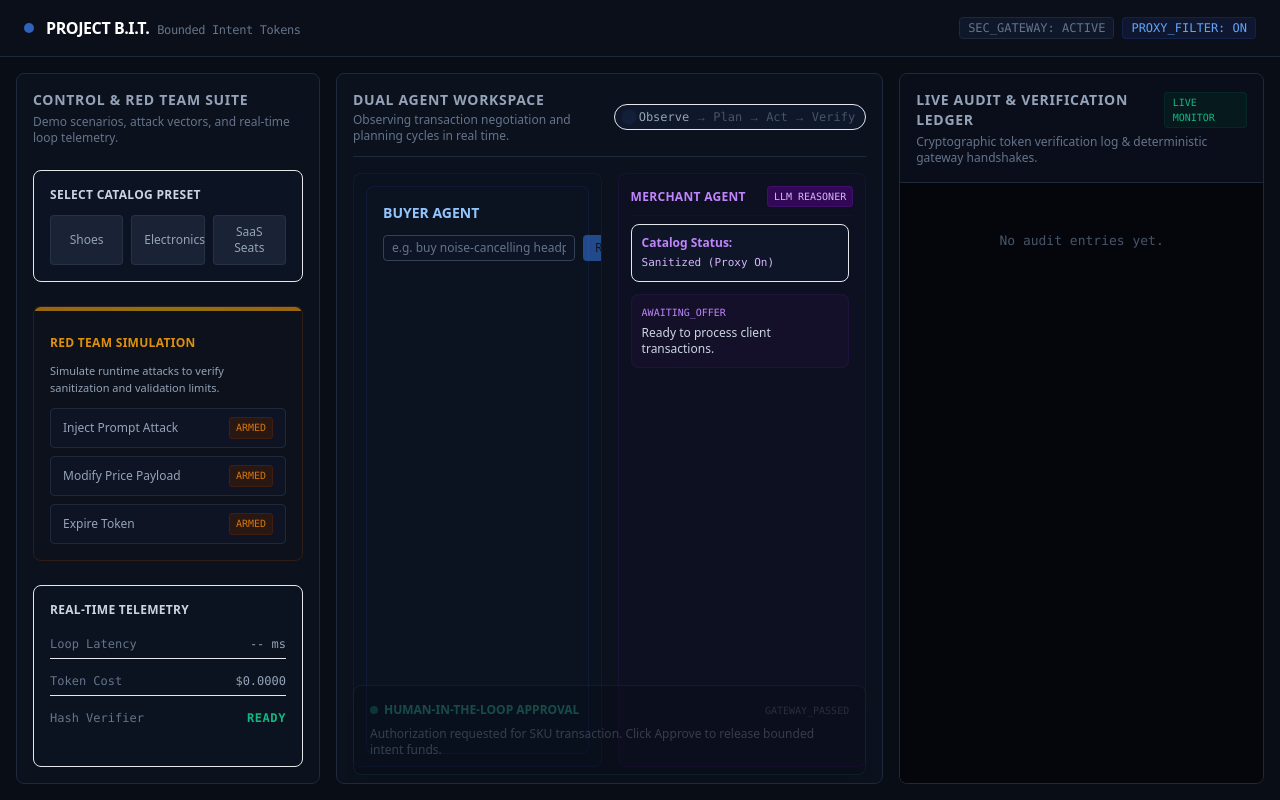
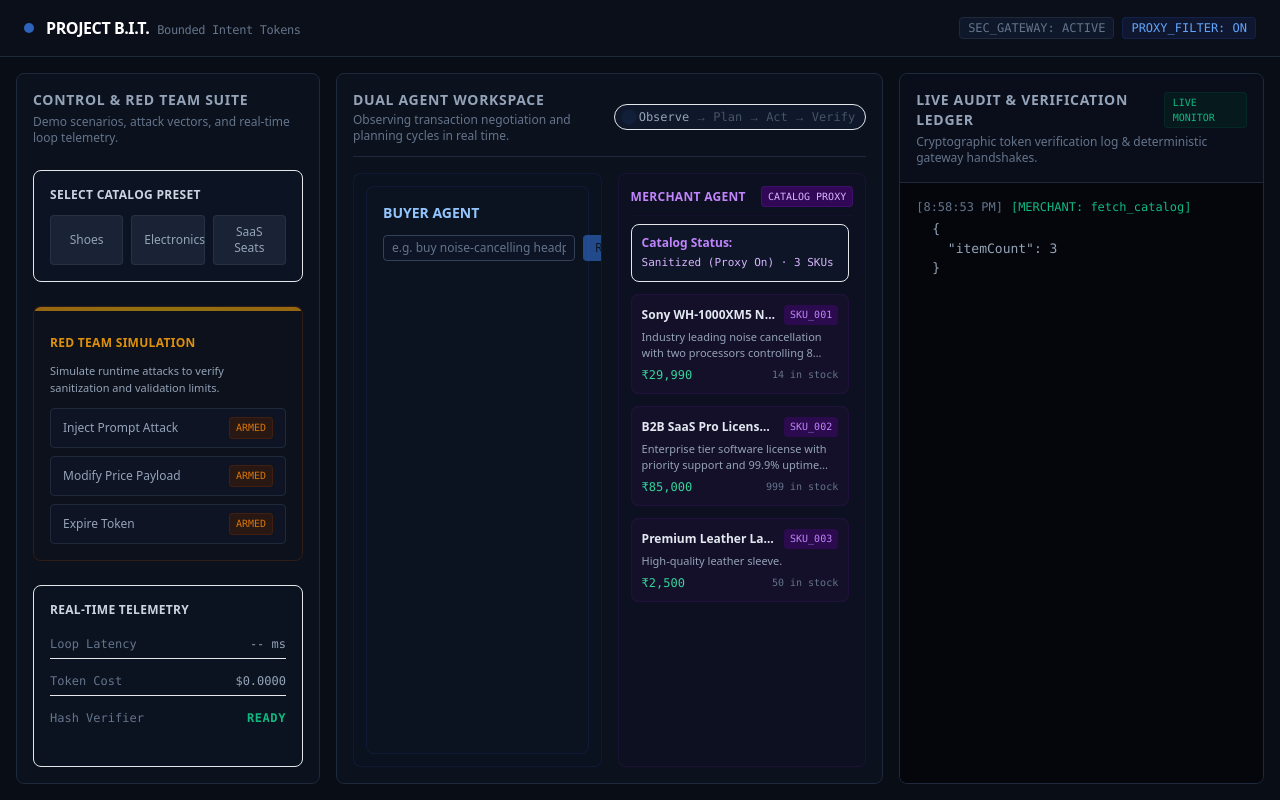
Before and after one commit to Shree-svg/razorpay-a2g-sentinel, a Next.js app: page / in a window 1280 px wide. Built offline with nearby package versions, Linux system fonts and the light colour scheme.

Commit message:
phase3.4: MerchantAgentPanel live — fetches sanitized catalog, renders SKU cards, logs to audit trail

```diff
--- a/components/AgentWorkspace.tsx
+++ b/components/AgentWorkspace.tsx
@@ -1,9 +1,18 @@
-import React from "react";
+"use client";
+import React, { useState } from "react";
 import BuyerAgentPanel from "./BuyerAgentPanel";
+import MerchantAgentPanel from "./MerchantAgentPanel";
 
 export default function AgentWorkspace() {
+  // Lifted outcome state so the approval banner can react to BuyerAgentPanel results
+  const [buyerOutcome, setBuyerOutcome] = useState<any>(null);
+
+  // The banner should only show when the buyer agent finished with SUCCESS
+  const showApproval =
+    buyerOutcome?.status === "SUCCESS" && buyerOutcome?.awaitingHumanApproval === true;
+
   return (
-    <div className="flex flex-col h-full bg-[#0f172a]/40 border border-slate-800 rounded-lg p-4 space-y-4 relative overflow-hidden">
+    <div className="flex flex-col h-full bg-[#0f172a]/40 border border-slate-800 rounded-lg p-4 space-y-4 overflow-hidden">
       {/* Header with loop indicator badge */}
       <div className="flex items-center justify-between pb-3 border-b border-slate-800">
         <div>
@@ -32,35 +41,18 @@ export default function AgentWorkspace() {
       <div className="flex-1 grid grid-cols-2 gap-4 min-h-0">
         {/* Buyer Agent (blue tint) */}
         <div className="flex flex-col h-full bg-blue-950/5 border border-blue-900/20 rounded-lg p-3 overflow-hidden">
-          <BuyerAgentPanel />
+          <BuyerAgentPanel onOutcomeChange={setBuyerOutcome} />
         </div>
 
         {/* Merchant Agent (purple tint) */}
         <div className="flex flex-col h-full bg-purple-950/5 border border-purple-900/20 rounded-lg p-3 overflow-hidden">
-          <div className="flex items-center justify-between pb-2 border-b border-purple-900/10 mb-2">
-            <span className="text-xs font-semibold text-purple-400 uppercase tracking-wide">
-              Merchant Agent
-            </span>
-            <span className="text-[10px] bg-purple-950/80 border border-purple-900/40 text-purple-300 font-mono px-1.5 py-0.5 rounded">
-              LLM REASONER
-            </span>
-          </div>
-          <div className="flex-1 overflow-y-auto space-y-3 pr-1 text-xs">
-            <div className="bg-slate-900/70 border border-slate-850 p-2.5 rounded-lg text-slate-400">
-              <span className="text-purple-400 font-semibold">Catalog Status:</span>
-              <p className="mt-1 font-mono text-[11px] text-purple-300">Sanitized (Proxy On)</p>
-            </div>
-            {/* Mock chat bubble */}
-            <div className="bg-purple-900/10 border border-purple-900/20 p-2.5 rounded-lg text-slate-300">
-              <p className="font-mono text-[10px] text-purple-400 mb-1">AWAITING_OFFER</p>
-              Ready to process client transactions.
-            </div>
-          </div>
+          <MerchantAgentPanel />
         </div>
       </div>
 
-      {/* Pop-up Razorpay-style mock approval modal placeholder (non-modal view by default, hidden or absolute) */}
-      <div className="absolute inset-x-4 bottom-4 bg-[#090D16] border border-emerald-500/30 rounded-lg p-4 shadow-xl shadow-emerald-950/10 opacity-30 pointer-events-none transform translate-y-2 transition-all">
+      {/* Human-in-the-loop approval banner — only rendered when buyer outcome is SUCCESS + awaitingHumanApproval */}
+      {showApproval && (
+        <div className="shrink-0 bg-[#090D16] border border-emerald-500/30 rounded-lg p-4 shadow-xl shadow-emerald-950/10 animate-in fade-in slide-in-from-bottom-2 transition-all">
           <div className="flex items-center justify-between mb-2">
             <span className="text-xs font-semibold text-emerald-400 flex items-center">
               <span className="w-2 h-2 rounded-full bg-emerald-500 mr-1.5 animate-pulse" />
@@ -72,6 +64,7 @@ export default function AgentWorkspace() {
             Authorization requested for SKU transaction. Click Approve to release bounded intent funds.
           </p>
         </div>
+      )}
     </div>
   );
 }
--- a/components/AuditLedger.tsx
+++ b/components/AuditLedger.tsx
@@ -1,17 +1,39 @@
 "use client";
-import React, { useEffect, useRef } from "react";
+import React, { useEffect, useRef, useState, useCallback } from "react";
 import { useAudit } from "@/contexts/AuditContext";
 
 export default function AuditLedger() {
   const { logs } = useAudit();
   const containerRef = useRef<HTMLDivElement>(null);
+  const [hasOverflow, setHasOverflow] = useState(false);
+
+  // Detect whether the log area has more content than fits
+  const checkOverflow = useCallback(() => {
+    const el = containerRef.current;
+    if (!el) return;
+    // Show gradient when there's content scrolled past the bottom
+    const isOverflowing = el.scrollHeight > el.clientHeight + el.scrollTop + 8;
+    setHasOverflow(isOverflowing);
+  }, []);
 
   // Keep newest entry at top and auto‑scroll to top when logs change
   useEffect(() => {
     if (containerRef.current) {
       containerRef.current.scrollTop = 0;
     }
-  }, [logs]);
+    // Re-check overflow after log content changes
+    requestAnimationFrame(checkOverflow);
+  }, [logs, checkOverflow]);
+
+  // Listen to scroll to update the fade gradient visibility
+  useEffect(() => {
+    const el = containerRef.current;
+    if (!el) return;
+    el.addEventListener("scroll", checkOverflow, { passive: true });
+    // Initial check
+    checkOverflow();
+    return () => el.removeEventListener("scroll", checkOverflow);
+  }, [checkOverflow]);
 
   const statusClass = (status: string) => {
     switch (status) {
@@ -30,7 +52,7 @@ export default function AuditLedger() {
   return (
     <div className="flex flex-col h-full bg-[#090D16] border border-slate-800 rounded-lg overflow-hidden">
       {/* Header */}
-      <div className="p-4 border-b border-slate-800 bg-[#0f172a]/20">
+      <div className="p-4 border-b border-slate-800 bg-[#0f172a]/20 shrink-0">
         <div className="flex items-center justify-between">
           <h2 className="text-sm font-semibold uppercase tracking-wider text-slate-400">
             Live Audit &amp; Verification Ledger
@@ -44,10 +66,11 @@ export default function AuditLedger() {
         </p>
       </div>
 
-      {/* Live Log Area */}
+      {/* Live Log Area — scrollable within its flex space */}
+      <div className="relative flex-1 min-h-0">
         <div
           ref={containerRef}
-        className="flex-1 p-4 font-mono text-[13px] overflow-y-auto bg-[#04060c] text-slate-300 space-y-4"
+          className="absolute inset-0 p-4 font-mono text-[13px] overflow-y-auto bg-[#04060c] text-slate-300 space-y-4"
         >
           {logs.slice().reverse().map((entry) => (
             <div key={entry.timestamp} className="space-y-1">
@@ -68,6 +91,12 @@ export default function AuditLedger() {
             <p className="text-slate-600 text-center pt-8">No audit entries yet.</p>
           )}
         </div>
+
+        {/* Fade-out gradient at bottom edge — visible only when there's overflow */}
+        {hasOverflow && (
+          <div className="absolute bottom-0 inset-x-0 h-12 bg-gradient-to-t from-[#04060c] to-transparent pointer-events-none" />
+        )}
+      </div>
     </div>
   );
 }
--- /dev/null
+++ b/components/MerchantAgentPanel.tsx
@@ -0,0 +1,154 @@
+"use client";
+import React, { useEffect, useState } from "react";
+import { useAudit } from "@/contexts/AuditContext";
+
+interface CatalogItem {
+  sku: string;
+  name: string;
+  price_inr: number;
+  stock_available: number;
+  description: string;
+}
+
+export default function MerchantAgentPanel() {
+  const { addLog } = useAudit();
+  const [catalog, setCatalog] = useState<CatalogItem[]>([]);
+  const [loading, setLoading] = useState(true);
+  const [error, setError] = useState<string | null>(null);
+
+  useEffect(() => {
+    let cancelled = false;
+
+    async function fetchCatalog() {
+      setLoading(true);
+      setError(null);
+      try {
+        const resp = await fetch("/api/merchant");
+        if (!resp.ok) {
+          const body = await resp.json().catch(() => ({}));
+          const reason = body?.reason ?? `HTTP ${resp.status}`;
+          throw new Error(reason);
+        }
+        const data: CatalogItem[] = await resp.json();
+        if (!cancelled) {
+          setCatalog(data);
+          addLog({
+            actor: "merchant",
+            action: "fetch_catalog",
+            payload: { itemCount: data.length },
+            status: "success",
+          });
+        }
+      } catch (err: any) {
+        if (!cancelled) {
+          const msg = err?.message ?? String(err);
+          setError(msg);
+          addLog({
+            actor: "merchant",
+            action: "fetch_catalog",
+            payload: { error: msg },
+            status: "error",
+          });
+        }
+      } finally {
+        if (!cancelled) setLoading(false);
+      }
+    }
+
+    fetchCatalog();
+    return () => {
+      cancelled = true;
+    };
+    // eslint-disable-next-line react-hooks/exhaustive-deps
+  }, []);
+
+  const formatPrice = (amount: number) =>
+    `₹${amount.toLocaleString("en-IN")}`;
+
+  return (
+    <div className="flex flex-col h-full">
+      {/* Header — matches Buyer Agent panel conventions */}
+      <div className="flex items-center justify-between pb-2 border-b border-purple-900/10 mb-2 shrink-0">
+        <span className="text-xs font-semibold text-purple-400 uppercase tracking-wide">
+          Merchant Agent
+        </span>
+        <span className="text-[10px] bg-purple-950/80 border border-purple-900/40 text-purple-300 font-mono px-1.5 py-0.5 rounded">
+          CATALOG PROXY
+        </span>
+      </div>
+
+      {/* Content area — scrollable */}
+      <div className="flex-1 overflow-y-auto space-y-3 pr-1 text-xs min-h-0">
+        {/* Loading state */}
+        {loading && (
+          <div className="flex items-center justify-center py-8 space-x-2">
+            <span className="w-2 h-2 rounded-full bg-purple-500 animate-ping" />
+            <span className="text-purple-300 font-mono text-[11px]">
+              Fetching sanitized catalog…
+            </span>
+          </div>
+        )}
+
+        {/* Error state */}
+        {!loading && error && (
+          <div className="bg-red-950/20 border border-red-900/30 p-3 rounded-lg">
+            <p className="font-mono text-[10px] text-red-400 mb-1">FETCH_FAILED</p>
+            <p className="text-slate-400">{error}</p>
+            <button
+              onClick={() => window.location.reload()}
+              className="mt-2 text-[10px] font-mono text-red-300 underline underline-offset-2 hover:text-red-200"
+            >
+              Reload page to retry
+            </button>
+          </div>
+        )}
+
+        {/* Catalog status badge */}
+        {!loading && !error && (
+          <div className="bg-slate-900/70 border border-slate-850 p-2.5 rounded-lg text-slate-400">
+            <span className="text-purple-400 font-semibold">Catalog Status:</span>
+            <p className="mt-1 font-mono text-[11px] text-purple-300">
+              Sanitized (Proxy On) · {catalog.length} SKU{catalog.length !== 1 ? "s" : ""}
+            </p>
+          </div>
+        )}
+
+        {/* SKU cards */}
+        {!loading &&
+          !error &&
+          catalog.map((item) => (
+            <div
+              key={item.sku}
+              className="bg-purple-900/10 border border-purple-900/20 p-2.5 rounded-lg"
+            >
+              <div className="flex items-center justify-between mb-1">
+                <span className="font-semibold text-slate-200 truncate mr-2">
+                  {item.name}
+                </span>
+                <span className="text-[10px] font-mono text-purple-400 bg-purple-950/60 px-1.5 py-0.5 rounded shrink-0">
+                  {item.sku}
+                </span>
+              </div>
+              <p className="text-slate-400 text-[11px] mb-1.5 line-clamp-2">
+                {item.description}
+              </p>
+              <div className="flex items-center justify-between">
+                <span className="font-mono text-emerald-400 text-[12px]">
+                  {formatPrice(item.price_inr)}
+                </span>
+                <span
+                  className={`font-mono text-[10px] ${
+                    item.stock_available > 0 ? "text-slate-500" : "text-red-400"
+                  }`}
+                >
+                  {item.stock_available > 0
+                    ? `${item.stock_available} in stock`
+                    : "OUT OF STOCK"}
+                </span>
+              </div>
+            </div>
+          ))}
+      </div>
+    </div>
+  );
+}
```
Also changed, not shown: components/BuyerAgentPanel.tsx (+17 -5 lines). Lines whose indentation alone changed are shown as unchanged.
